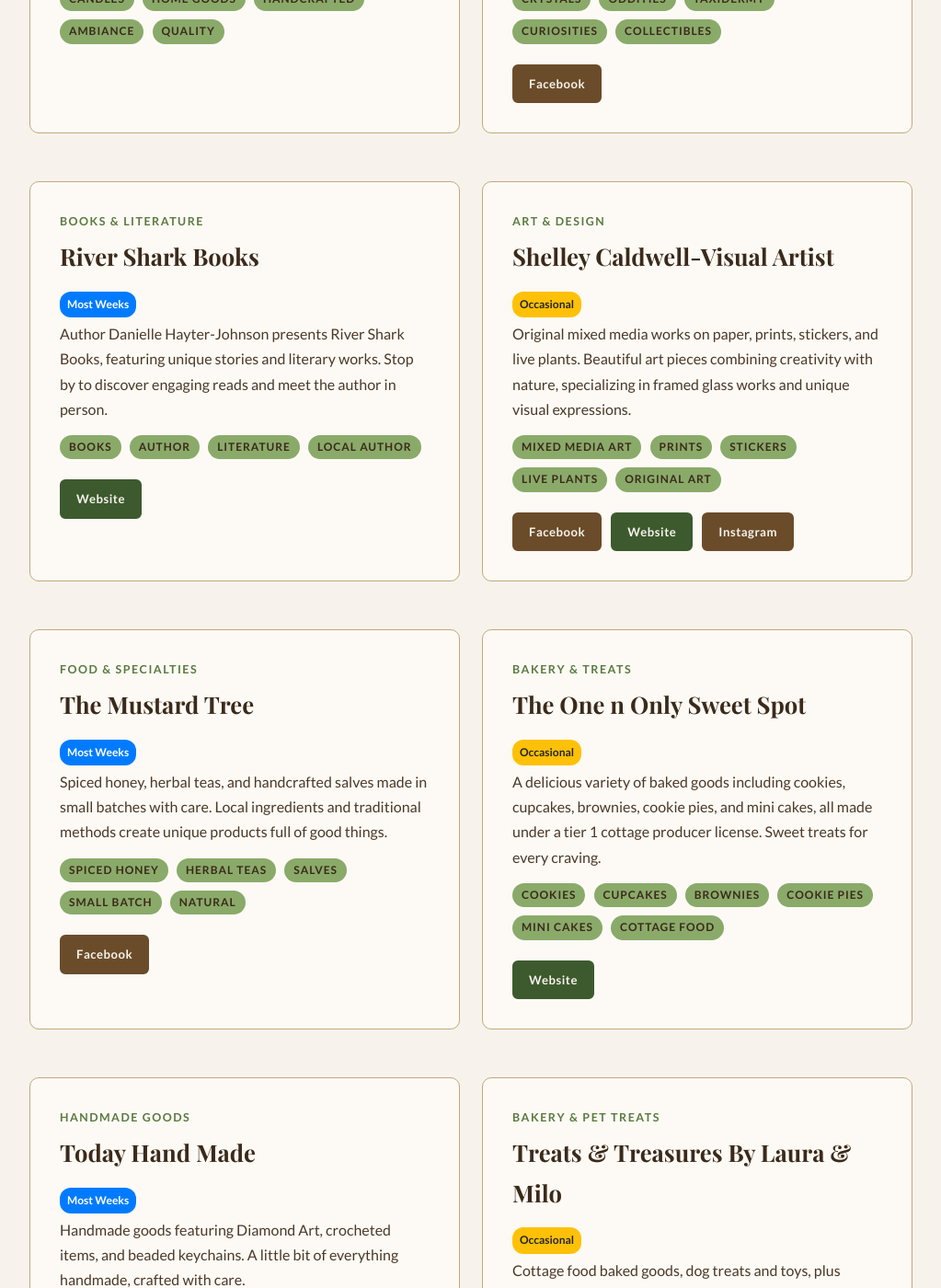
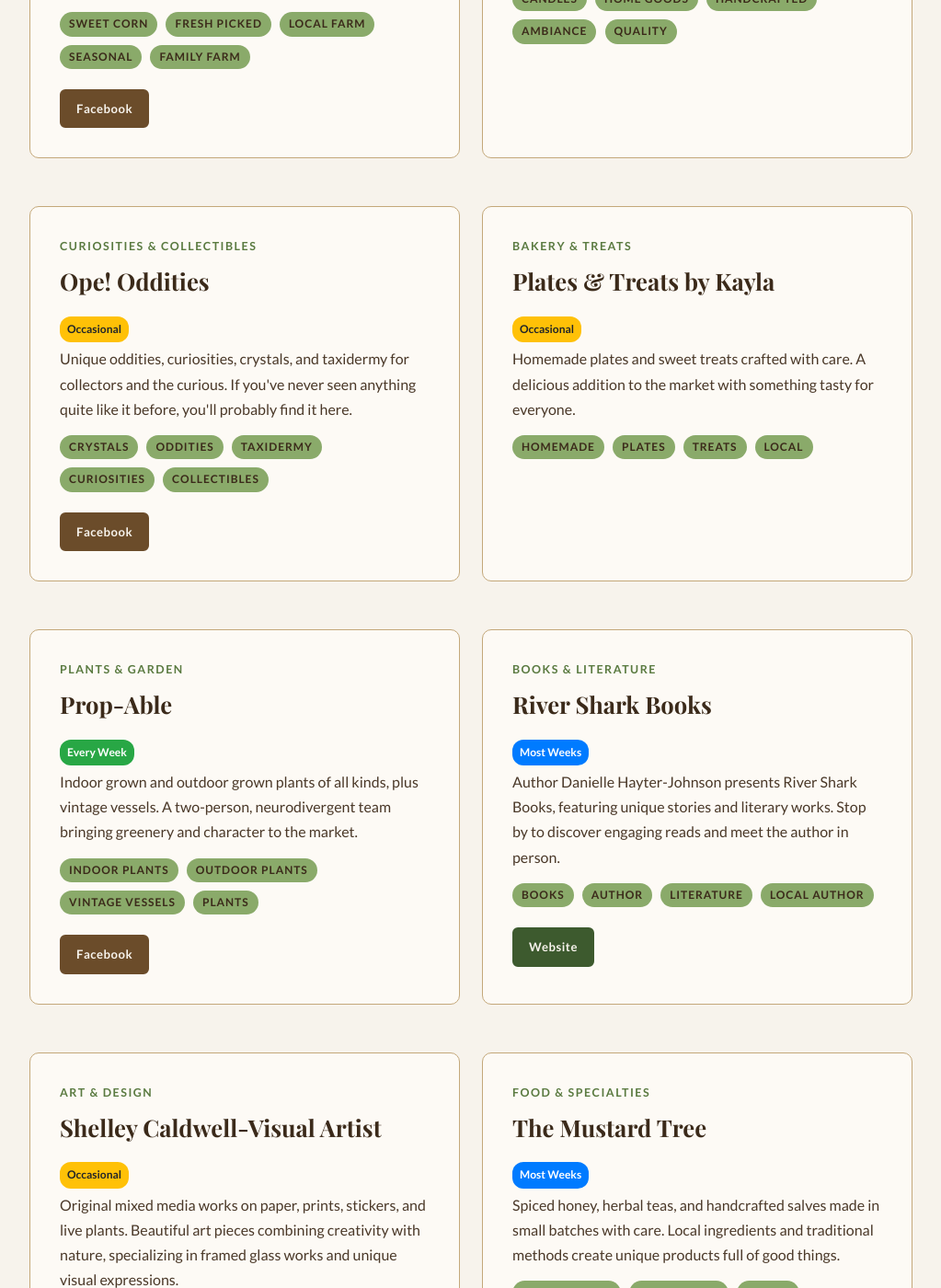
Before and after one commit to blueearthcommunitymarket/blueearthcommunitymarket.github.io, a Jekyll site: the page built from vendor-spotlight/index.html, in a window 1280 px wide and 1400 px high, scrolled down 3055 px. Shown: the whole window at 92% size, without its empty margins (128-1151 px from the left). Built offline with Jekyll 4.4.1, drawn with Linux system fonts in a browser that asks for light colours; some web fonts are replaced; some of the changed text lies outside the part shown.

Commit message:
vendor spotlight: add Prop-Able, Amanda Steele, Cookies Bars and Jars, Plates & Treats by Kayla; remove duplicate Hagedorn Farms; alphabetical order

```diff
--- a/vendor-spotlight/index.html
+++ b/vendor-spotlight/index.html
@@ -52,6 +52,22 @@
             </div>
             <div style="margin-top: 16px; display: flex; gap: 10px; flex-wrap: wrap;">
                 <a href="https://www.facebook.com/Alluringtranquility" target="_blank" rel="noopener" class="btn btn-brown" style="font-size: 0.82rem; padding: 8px 16px;">Facebook</a>
+            </div>
+        </div>
+
+        <!-- Amanda Steele / Steele Family Farm -->
+        <div class="card">
+            <div class="section-label">Farm Fresh Produce</div>
+            <h2>Amanda Steele</h2>
+            <div class="market-frequency">
+                <span class="frequency-badge freq-most">Most Weeks</span>
+            </div>
+            <p>Farm fresh eggs and seasonal produce from the Steele family farm. Looking forward to adding succulents later in the season.</p>
+            <div class="pills" style="margin-top: 12px;">
+                <span class="tag">Farm Eggs</span>
+                <span class="tag">Produce</span>
+                <span class="tag">Succulents</span>
+                <span class="tag">Seasonal</span>
             </div>
         </div>
 
@@ -263,6 +279,41 @@
             </div>
             <div style="margin-top: 16px; display: flex; gap: 10px; flex-wrap: wrap;">
                 <a href="https://www.facebook.com/profile.php?id=61563491210803" target="_blank" rel="noopener" class="btn btn-brown" style="font-size: 0.82rem; padding: 8px 16px;">Facebook</a>
+            </div>
+        </div>
+
+        <!-- Plates & Treats by Kayla -->
+        <div class="card">
+            <div class="section-label">Bakery &amp; Treats</div>
+            <h2>Plates &amp; Treats by Kayla</h2>
+            <div class="market-frequency">
+                <span class="frequency-badge freq-occasional">Occasional</span>
+            </div>
+            <p>Homemade plates and sweet treats crafted with care. A delicious addition to the market with something tasty for everyone.</p>
+            <div class="pills" style="margin-top: 12px;">
+                <span class="tag">Homemade</span>
+                <span class="tag">Plates</span>
+                <span class="tag">Treats</span>
+                <span class="tag">Local</span>
+            </div>
+        </div>
+
+        <!-- Prop-Able -->
+        <div class="card">
+            <div class="section-label">Plants &amp; Garden</div>
+            <h2>Prop-Able</h2>
+            <div class="market-frequency">
+                <span class="frequency-badge freq-weekly">Every Week</span>
+            </div>
+            <p>Indoor grown and outdoor grown plants of all kinds, plus vintage vessels. A two-person, neurodivergent team bringing greenery and character to the market.</p>
+            <div class="pills" style="margin-top: 12px;">
+                <span class="tag">Indoor Plants</span>
+                <span class="tag">Outdoor Plants</span>
+                <span class="tag">Vintage Vessels</span>
+                <span class="tag">Plants</span>
+            </div>
+            <div style="margin-top: 16px; display: flex; gap: 10px; flex-wrap: wrap;">
+                <a href="https://www.facebook.com/profile.php?id=61567660825823" target="_blank" rel="noopener" class="btn btn-brown" style="font-size: 0.82rem; padding: 8px 16px;">Facebook</a>
             </div>
         </div>
 
```
